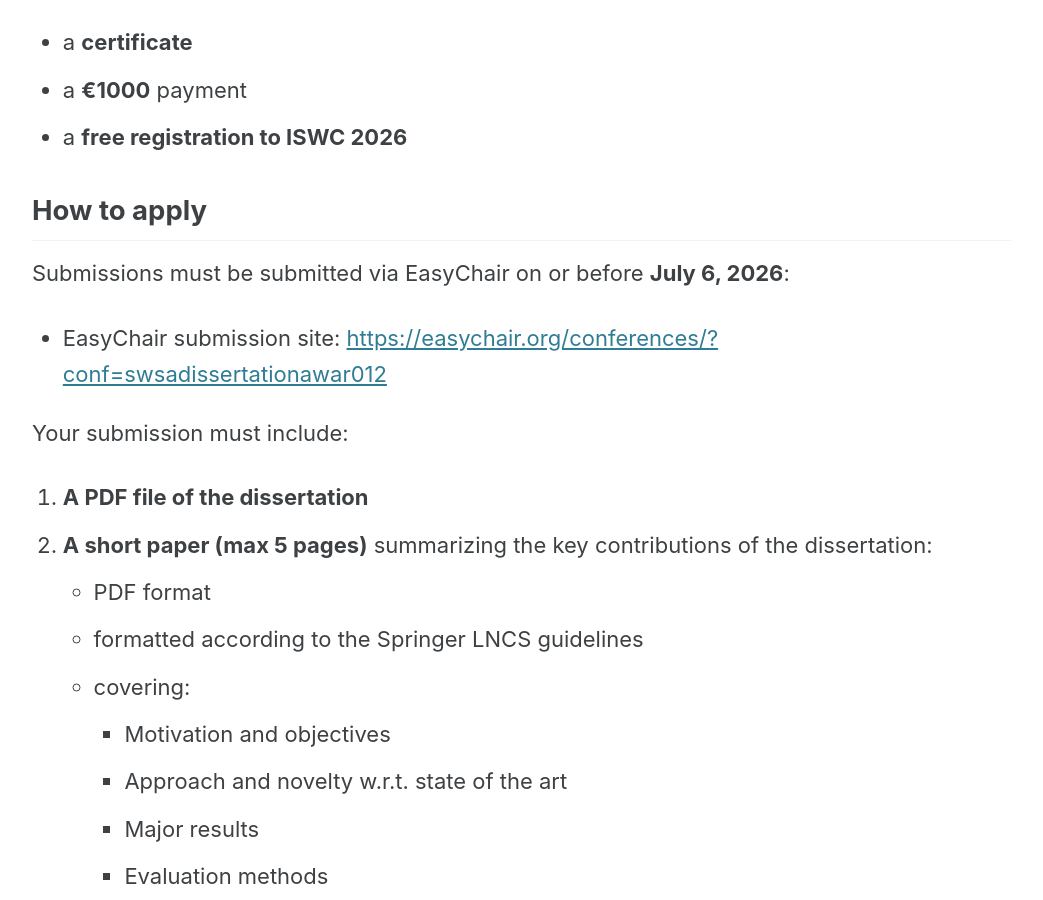
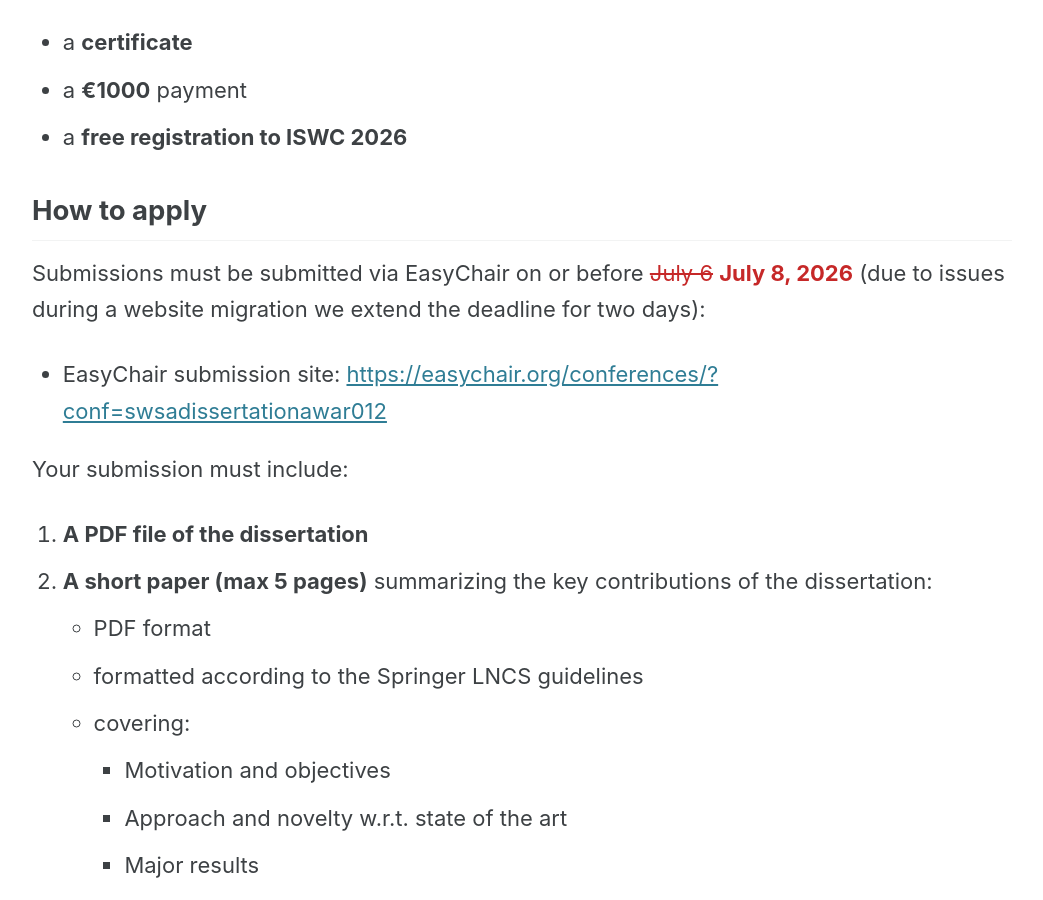
Before and after one commit to Semantic-Web-Science-Association/swsa_website, a Jekyll site: the page built from _awards/distinguished-dissertation-award.md, in a window 1280 px wide and 900 px high, scrolled down 1376 px. Shown: the whole window, without its empty margins (118-1161 px from the left). Built offline with Jekyll 4.4.1, drawn with Linux system fonts in a browser that asks for light colours; cached includes are drawn as plain includes.

Commit message:
deadline extendion swsa dissertation award

```diff
--- a/_awards/distinguished-dissertation-award.md
+++ b/_awards/distinguished-dissertation-award.md
@@ -32,7 +32,7 @@ The award includes:
 
 ## How to apply
 
-Submissions must be submitted via EasyChair on or before **July 6, 2026**:
+Submissions must be submitted via EasyChair on or before <span style="color:#c62828;"><s>July 6</s> <strong>July 8, 2026</strong></span> (due to issues during a website migration we extend the deadline for two days):
 
 - EasyChair submission site: [https://easychair.org/conferences/?conf=swsadissertationawar012](https://easychair.org/conferences/?conf=swsadissertationawar012)
 
```
